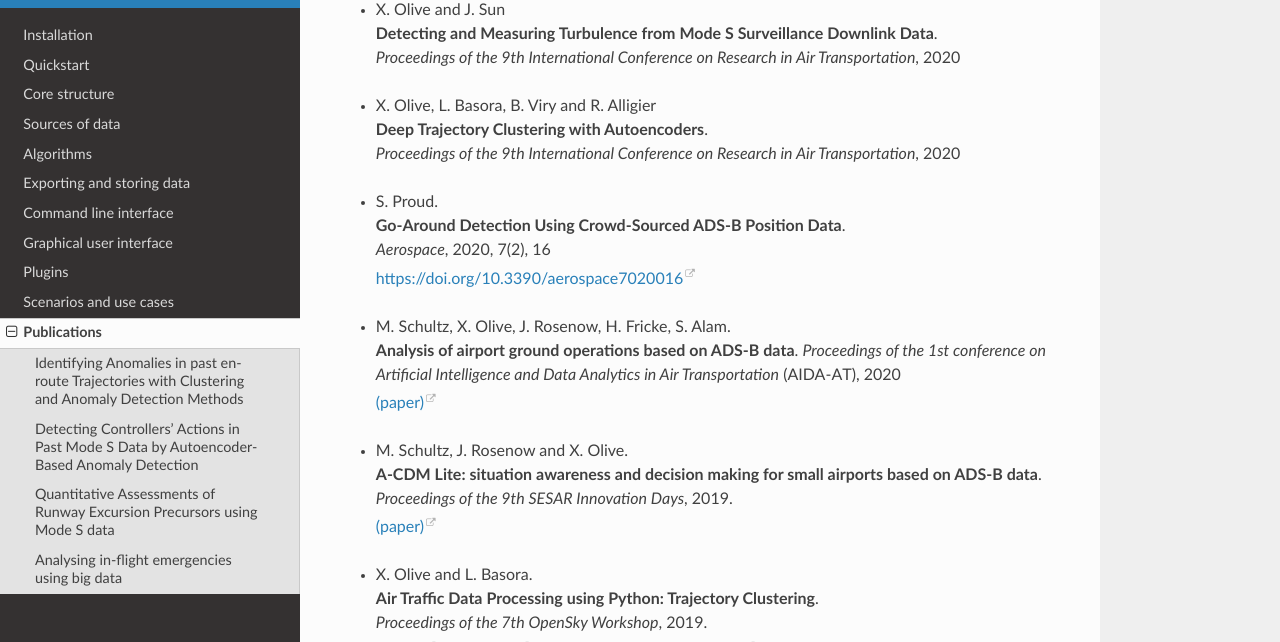
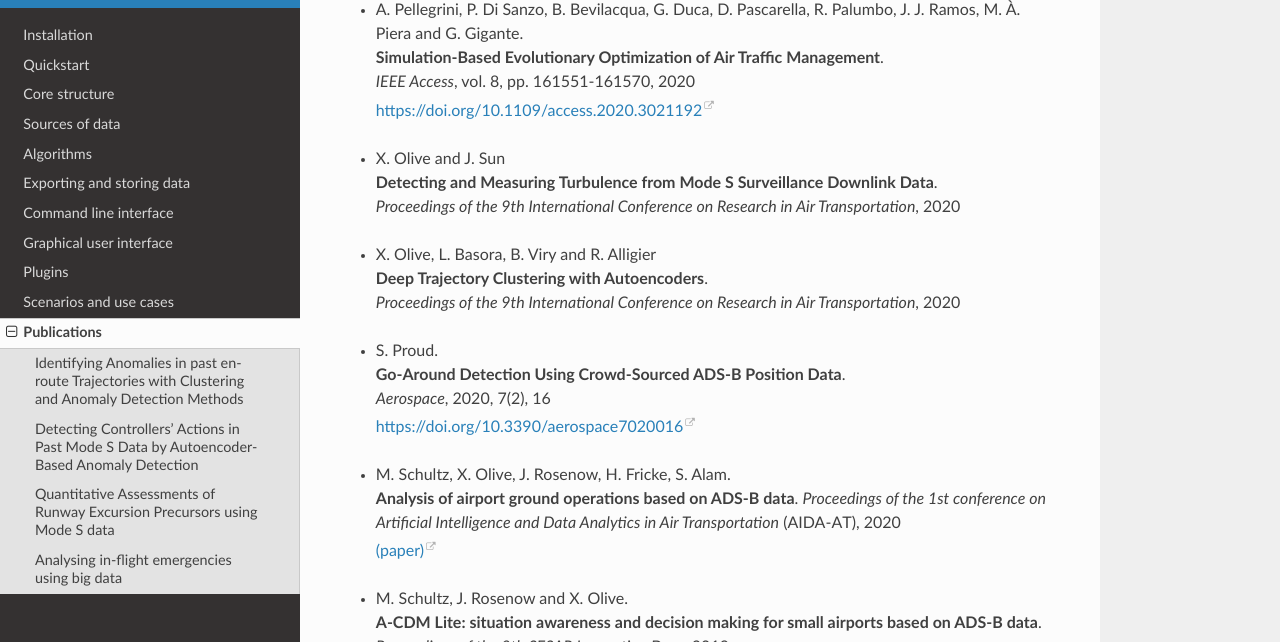
Before and after one commit to xoolive/traffic, a Sphinx documentation site: the page built from docs/publications.rst, in a window 1280 px wide and 900 px high, scrolled down 666 px, cut to the strip 258-900 px from the top of the window. Built offline with Sphinx 7.4.7 and the Read the Docs theme 2.0.0, drawn with Linux system fonts in a browser that asks for light colours; pages that are not in the unit, such as notebooks, are missing from menus; a script that is not in the unit is left out; comment, search, counter and statistics services are not loaded.

Commit message:
update publication list

```diff
--- a/docs/publications.rst
+++ b/docs/publications.rst
@@ -27,6 +27,11 @@ library:
   | **OpenSky Report 2020: Analysing in-flight emergencies using big data**.
   | *Proceedings of the 39th Digital Avionics Systems Conference* (DASC), 2020
   | `(notebook) <paper/squawk7700.html>`__
+
+- | A. Pellegrini, P. Di Sanzo, B. Bevilacqua, G. Duca, D. Pascarella, R. Palumbo, J. J. Ramos, M. À. Piera and G. Gigante.
+  | **Simulation-Based Evolutionary Optimization of Air Traffic Management**.
+  | *IEEE Access*, vol. 8, pp. 161551-161570, 2020
+  | https://doi.org/10.1109/access.2020.3021192
 
 - | X. Olive and J. Sun
   | **Detecting and Measuring Turbulence from Mode S Surveillance Downlink Data**.
```
